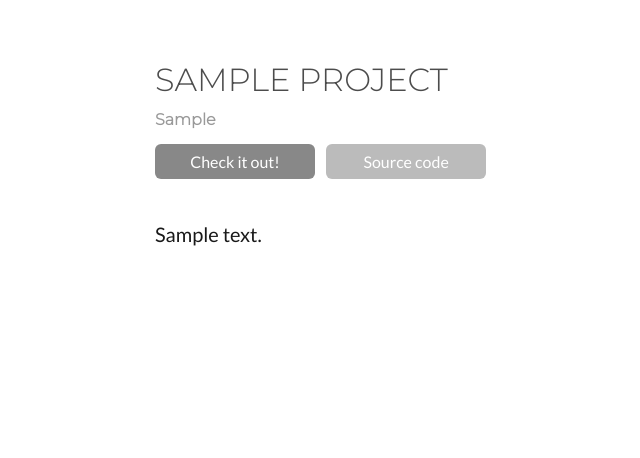
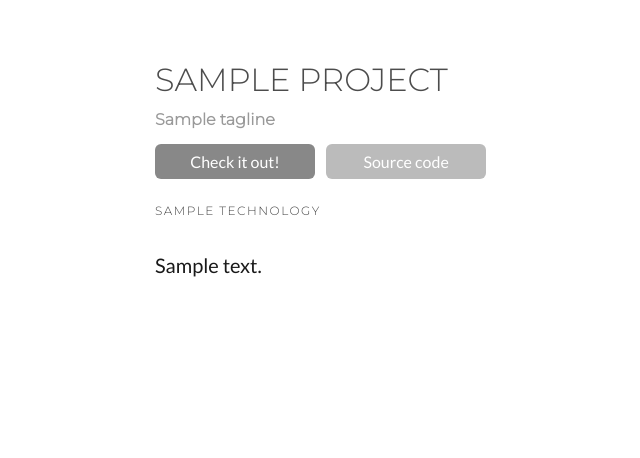
Before and after one commit to willshowell/portfolio, a Django app: template portfolioapp/templates/portfolio/project.html in a window 1280 px wide. Shown: the top 458 px of the page, without its empty margins (105-745 px from the left). Run offline with Django 3.2, Linux system fonts and the light colour scheme; tables that the repository leaves empty hold one stand-in row (values such as "Sample post"); the template is opened without the code that fills it: values that come from a table or form of the project are taken from there, most other values are stand-ins (such as "Sample title", 1, 10 or a date in 2020); data that the repository does not hold is empty.

Commit message:
Add technologies list to each project

```diff
--- a/portfolioapp/models.py
+++ b/portfolioapp/models.py
@@ -1,4 +1,5 @@
 from django.db import models
+from django.contrib.postgres.fields import ArrayField
 from ordered_model.models import OrderedModel
 from django.core.exceptions import ValidationError
 
@@ -41,6 +42,10 @@ class Project(OrderedModel):
         max_length=100,
         null=True
         )
+    technologies = ArrayField(models.CharField(
+        max_length=100,
+        blank=True
+        ))
 
     def __str__(self):
         return self.title
--- a/portfolioapp/static/portfolio/css/custom.css
+++ b/portfolioapp/static/portfolio/css/custom.css
@@ -201,6 +201,16 @@ a.button:hover {
   -moz-transition-duration: 0.2s;
   transition-duration: 0.2s;
 }
+.tech-list {
+  text-transform: uppercase;
+  letter-spacing: 1.5px;
+  opacity: 0.8;
+  margin-top: 16px;
+  text-align: left;
+  font-family: 'Montserrat';
+  font-weight: 300;
+  font-size: 12px;
+}
 
 /* About page */
 .about-image {
--- a/portfolioapp/templates/portfolio/project.html
+++ b/portfolioapp/templates/portfolio/project.html
@@ -15,7 +15,13 @@
 		<a class="button source-button" href="{{ project.source_url }}">Source code</a>
 		{% endif %}
 
+		{% if project.technologies %}
+		<div class="tech-list">{{ project.technologies|join:", " }}</div>
+		{% endif %}
 	</section>
+
+
+
 	<section>
 		{% if project.description %}
 	  <p>{{ project.description|safe|linebreaksbr }}</p>
```
Also changed, not shown: portfolioapp/migrations/0012_project_technologies.py (added).
